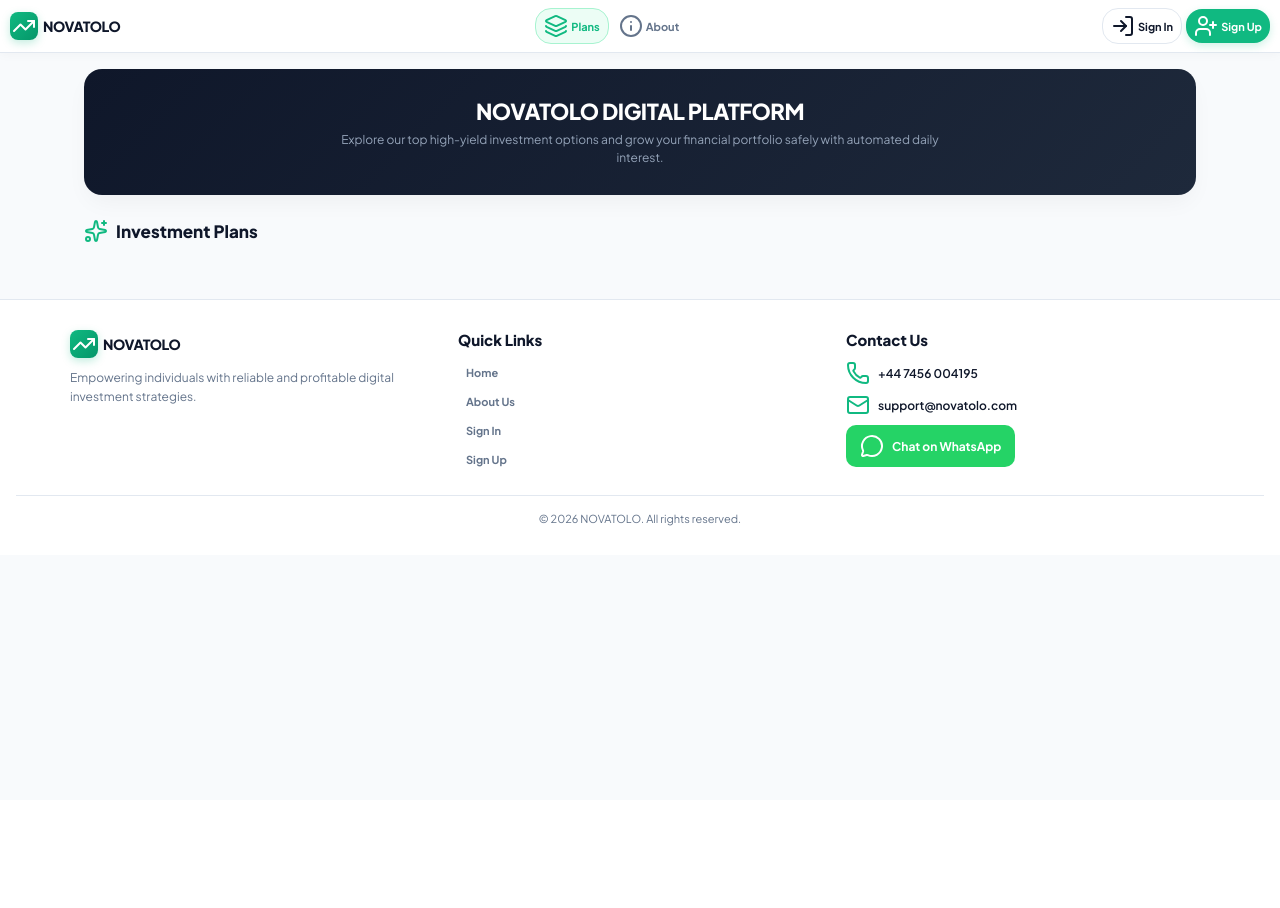
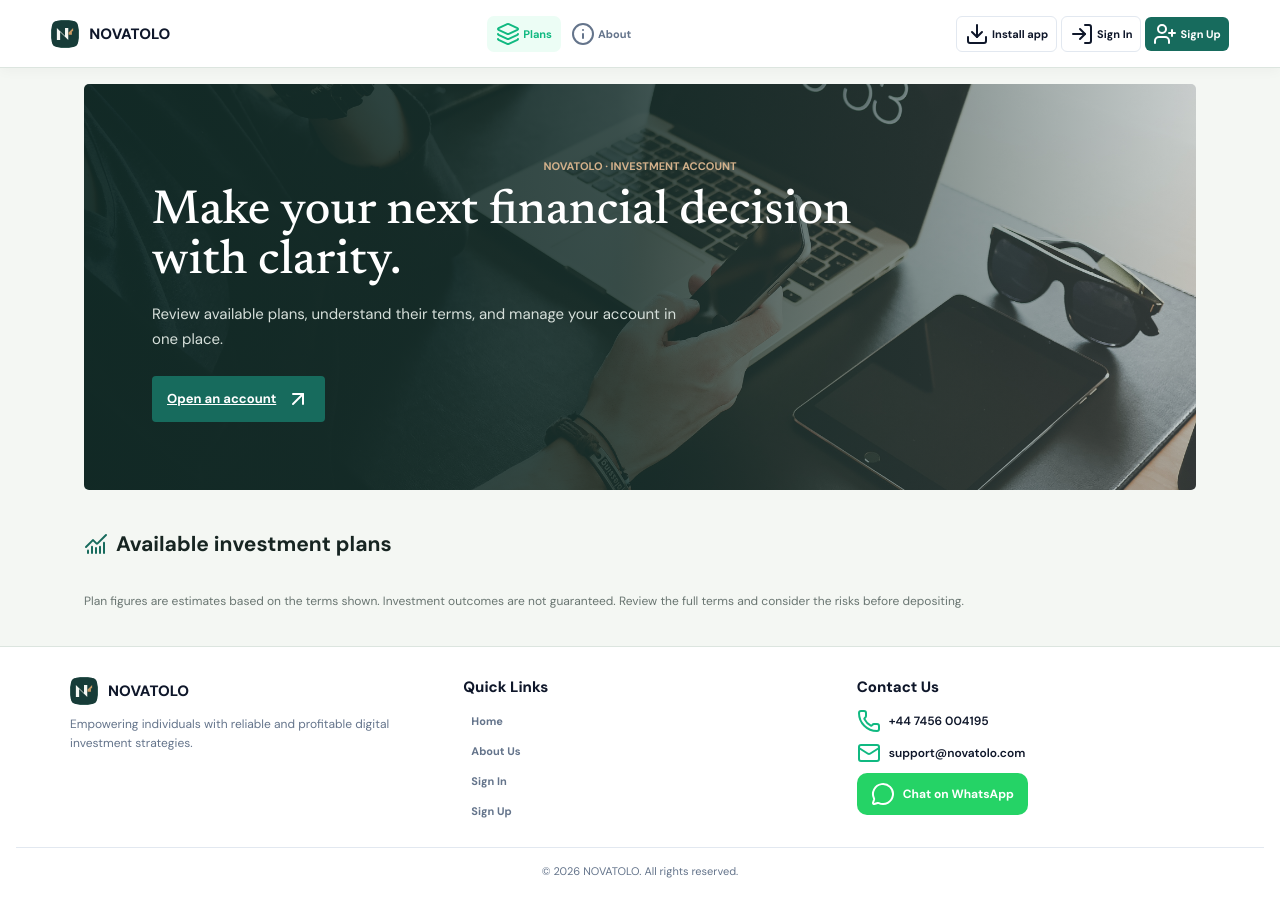
Before and after one commit to TaiOneIT/novatolo, a PHP site: page / in a window 1280 px wide. Before the commit the page ends 526 px from the top, so only its background shows below. Run offline with PHP 8.4, Linux system fonts and the light colour scheme; data that the repository does not hold is empty.

Commit message:
Update Novatolo platform files and investment tiers

```diff
--- /dev/null
+++ b/brand.css
@@ -0,0 +1,142 @@
+:root {
+    --brand-ink: #172522;
+    --brand-muted: #697571;
+    --brand-line: #dce5df;
+    --brand-paper: #f4f7f3;
+    --brand-green: #176b5d;
+    --brand-green-dark: #123f38;
+    --brand-copper: #b4773c;
+}
+
+* { font-family: 'DM Sans', sans-serif; }
+html, body { background: var(--brand-paper); color: var(--brand-ink); }
+button, input, textarea, select { font-family: 'DM Sans', sans-serif; }
+.brand-name, .brand { letter-spacing: 0; }
+.logo-icon, .brand-mark {
+    background: var(--brand-green-dark) !important;
+    border: 1px solid rgba(255,255,255,.13);
+    border-radius: 10px !important;
+    box-shadow: none !important;
+}
+.logo-icon img, .brand-mark img { display: block; width: 100%; height: 100%; object-fit: contain; }
+
+/* Public pages */
+.navbar {
+    min-height: 68px;
+    padding: 10px clamp(16px, 4vw, 56px) !important;
+    border-color: var(--brand-line) !important;
+    box-shadow: 0 3px 12px rgba(23,37,34,.035) !important;
+}
+.brand-logo { gap: 10px !important; }
+.brand-name { font-size: 15px !important; letter-spacing: 0 !important; }
+.nav-link { border-radius: 7px !important; }
+.nav-link.active { border-color: transparent !important; }
+.btn-auth-login, .btn-auth-signup { border-radius: 6px !important; }
+.btn-auth-signup { background: var(--brand-green) !important; box-shadow: none !important; }
+.btn-auth-signup:hover { background: var(--brand-green-dark) !important; }
+.app-install { cursor: pointer; }
+.hero-banner {
+    min-height: 320px;
+    text-align: left !important;
+    padding: clamp(30px, 6vw, 68px) !important;
+    border-radius: 5px !important;
+    margin-bottom: 40px !important;
+    background: linear-gradient(90deg, rgba(15,40,36,.94) 0%, rgba(15,40,36,.82) 48%, rgba(15,40,36,.22) 100%), url('pexels-home-office-1867759.jpg') center 48% / cover !important;
+    display: flex;
+    flex-direction: column;
+    align-items: flex-start;
+    justify-content: center;
+    box-shadow: none !important;
+}
+.hero-kicker { color: #d3b18b !important; font-size: 11px !important; font-weight: 700; letter-spacing: 0; text-transform: uppercase; }
+.hero-banner h1 {
+    max-width: 720px;
+    margin-top: 12px;
+    font-family: 'Newsreader', serif !important;
+    font-size: 48px !important;
+    line-height: 1.05;
+    font-weight: 500 !important;
+    letter-spacing: 0 !important;
+}
+.hero-banner > p:not(.hero-kicker) { max-width: 550px; color: #d6dfda !important; font-size: 15px !important; line-height: 1.65 !important; margin: 15px 0 0 !important; }
+.hero-action { display: inline-flex; align-items: center; gap: 10px; margin-top: 24px; padding: 11px 15px; color: #fff; background: var(--brand-green); border-radius: 4px; font-size: 13px; font-weight: 700; }
+.section-title { margin-bottom: 17px !important; font-size: 21px !important; font-weight: 700 !important; }
+.plans-grid { gap: 16px !important; }
+.plan { border-radius: 5px !important; border-color: var(--brand-line) !important; box-shadow: 0 4px 15px rgba(23,37,34,.045) !important; }
+.plan:hover { transform: translateY(-2px) !important; box-shadow: 0 10px 24px rgba(23,37,34,.09) !important; }
+.plan-top { height: 145px !important; }
+.plan-top-overlay { background: linear-gradient(180deg, rgba(15,40,36,.05), rgba(15,40,36,.68)) !important; }
+.plan-pill { border-radius: 3px !important; }
+.pct-box { color: var(--brand-green) !important; background: #e8f1eb !important; border-color: #c6d8cc !important; border-radius: 6px !important; }
+.rate-val, .green { color: var(--brand-green) !important; }
+.limits-box { border-radius: 4px !important; background: #f7f9f6 !important; }
+.btn-invest { background: var(--brand-green) !important; border-radius: 4px !important; box-shadow: none !important; }
+.risk-note { margin: -23px 0 35px; color: var(--brand-muted); font-size: 12px; line-height: 1.6; }
+.footer-container { gap: 40px !important; }
+footer { border-color: var(--brand-line) !important; }
+
+/* Authentication */
+.auth-card, .about-card { border-radius: 5px !important; box-shadow: 0 10px 32px rgba(23,37,34,.07) !important; }
+.feature-box { border-radius: 4px !important; border-color: var(--brand-line) !important; }
+.toggle-tab.active, .btn-submit { background: var(--brand-green) !important; box-shadow: none !important; }
+.logo-icon { color: #fff; }
+
+/* Member area */
+.topbar { min-height: 66px; background: #fff !important; border-bottom-color: var(--brand-line) !important; box-shadow: 0 3px 14px rgba(23,37,34,.04) !important; }
+.brand { color: var(--brand-ink) !important; }
+.brand b { color: var(--brand-green) !important; }
+.top-link:hover, .top-link.active { color: var(--brand-green) !important; background: #edf3ee !important; border-color: #d7e4da !important; }
+.hero { border-radius: 5px !important; background: linear-gradient(105deg, #153b35 0%, #1b554a 67%, #9f7142 160%) !important; box-shadow: none !important; }
+.hero small { color: #d5b88f !important; letter-spacing: 0 !important; }
+.hero h1 { font-family: 'Newsreader', serif !important; font-size: 32px !important; letter-spacing: 0 !important; font-weight: 500 !important; }
+.balance-card, .info-card, .inv-card, .tx-card, .member-card, .chat-container { border-radius: 5px !important; box-shadow: 0 4px 14px rgba(23,37,34,.035) !important; }
+.balance-card.total { border-color: #c5d8cc !important; background: #eaf1eb !important; }
+.b-value { font-size: 16px !important; }
+.b-value.green { color: var(--brand-green) !important; }
+.deposit-btn, .submit, .top-link.chat-highlight, .nav-item.chat-highlight { background: var(--brand-green) !important; border-color: var(--brand-green) !important; box-shadow: none !important; animation: none !important; }
+.withdraw-btn { color: var(--brand-green) !important; background: #edf3ee !important; border-color: #ceddd1 !important; box-shadow: none !important; }
+.info-icon, .tx-switch button.active, .inv-card.invest-active { color: var(--brand-green) !important; background: #edf3ee !important; border-color: #ceddd1 !important; }
+.countdown, .chat-header, .withdraw-balance { background: #173c38 !important; border-radius: 5px !important; }
+.rate-val, .duration-val svg { color: var(--brand-green) !important; }
+.bottom-nav { border-radius: 8px !important; }
+.nav-item.active { color: var(--brand-green) !important; background: #edf3ee !important; border-color: #d2e0d5 !important; }
+.btn-code-copy, .btn-invest, .submit { background: var(--brand-green) !important; }
+.chat-form button { background: var(--brand-green) !important; }
+
+/* Admin console */
+.admin-navbar, .navbar.admin-navbar { background: #173c38 !important; }
+.admin-brand-mark { width: 34px; height: 34px; display: grid; place-items: center; }
+.admin-overview { display: grid; grid-template-columns: repeat(4, minmax(0, 1fr)); gap: 10px; margin-bottom: 14px; }
+.admin-overview > div { min-width: 0; padding: 14px 15px; background: #fff; border: 1px solid var(--brand-line); border-radius: 5px; }
+.admin-overview span { display: block; color: var(--brand-muted); font-size: 11px; font-weight: 600; }
+.admin-overview strong { display: block; margin-top: 5px; color: var(--brand-ink); font-size: 23px; font-weight: 700; }
+.admin-nav-btn { border-radius: 4px !important; border-color: var(--brand-line) !important; color: #3d514a !important; }
+.admin-nav-btn.active { color: #fff !important; background: var(--brand-green) !important; border-color: var(--brand-green) !important; box-shadow: none !important; }
+.admin-nav-btn.chat-tab-highlight { animation: none !important; border-width: 1px !important; background: #edf3ee !important; color: var(--brand-green) !important; }
+.admin-section { border-radius: 5px !important; border-color: var(--brand-line) !important; box-shadow: 0 4px 15px rgba(23,37,34,.035) !important; }
+.section-header h3 { color: var(--brand-ink) !important; }
+th { color: #30483e !important; background: #edf3ee !important; }
+th, td { border-bottom-color: #e5ebe6 !important; }
+.btn-green, .btn-blue { background: var(--brand-green) !important; }
+.thread-card { border-radius: 4px !important; border-color: var(--brand-line) !important; background: #f5f8f4 !important; }
+.thread-card.active { background: var(--brand-green) !important; border-color: var(--brand-green) !important; }
+.chat-history { border-color: var(--brand-line) !important; }
+.archived-panel { border-color: #c8d7cb !important; }
+.status-active { background: #e6f0e8 !important; color: var(--brand-green) !important; }
+
+@media (max-width: 680px) {
+    .hero-banner { min-height: 300px; margin-bottom: 30px !important; }
+    .hero-banner h1 { font-size: 36px !important; }
+    .app-install { padding: 6px !important; font-size: 0 !important; }
+    .app-install svg { margin: 0; }
+}
+
+@media (max-width: 640px) {
+    .admin-overview { grid-template-columns: repeat(2, minmax(0, 1fr)); }
+    .admin-overview > div { padding: 11px; }
+    .admin-overview strong { font-size: 20px; }
+}
+
+@media (prefers-reduced-motion: reduce) {
+    *, *::before, *::after { scroll-behavior: auto !important; animation-duration: .01ms !important; transition-duration: .01ms !important; }
+}
--- a/create_admin.php
+++ b/create_admin.php
@@ -1,5 +1,10 @@
 <?php
 // create_admin.php
+if (PHP_SAPI !== 'cli') {
+    http_response_code(404);
+    exit;
+}
+
 require_once 'db.php';
 
 $phone = '0792841159';
--- a/index.php
+++ b/index.php
@@ -13,6 +13,9 @@ if (!empty($_GET['ref'])) {
 
 $ref_code_param = $_SESSION['ref_code'] ?? '';
 $ref_query = !empty($ref_code_param) ? '?ref=' . rawurlencode($ref_code_param) : '';
+$protocol = (!empty($_SERVER['HTTPS']) && $_SERVER['HTTPS'] !== 'off') ? 'https' : 'http';
+$site_path = rtrim(str_replace('\\', '/', dirname($_SERVER['SCRIPT_NAME'] ?? '/')), '/');
+$site_url = rtrim($protocol . '://' . ($_SERVER['HTTP_HOST'] ?? 'localhost') . $site_path, '/');
 
 function money($amount): string {
     return number_format((float)$amount, 0) . ' RWF';
@@ -35,31 +38,9 @@ $plan_images = [
     9 => 'pexels-laptop-1842297.jpg'
 ];
 
-// Sync & Fetch Exact 9 Database Plans
+// Read the configured plans without changing database records on page load.
 $plans = [];
 try {
-    $default_plans = [
-        ['id' => 1, 'name' => 'Starter Plan',  'profit_rate' => 30.00,  'duration_days' => 3,  'min_amount' => 5000.00,    'max_amount' => 5000.00],
-        ['id' => 2, 'name' => 'Bronze Plan',   'profit_rate' => 40.00,  'duration_days' => 7,  'min_amount' => 10000.00,   'max_amount' => 10000.00],
-        ['id' => 3, 'name' => 'Silver Plan',   'profit_rate' => 50.00,  'duration_days' => 10, 'min_amount' => 15000.00,   'max_amount' => 15000.00],
-        ['id' => 4, 'name' => 'Gold Plan',     'profit_rate' => 60.00,  'duration_days' => 10, 'min_amount' => 20000.00,   'max_amount' => 20000.00],
-        ['id' => 5, 'name' => 'Platinum Plan', 'profit_rate' => 70.00,  'duration_days' => 15, 'min_amount' => 50000.00,   'max_amount' => 50000.00],
-        ['id' => 6, 'name' => 'Starter',       'profit_rate' => 60.00,  'duration_days' => 10, 'min_amount' => 100000.00,  'max_amount' => 100000.00],
-        ['id' => 7, 'name' => 'Bronze',        'profit_rate' => 80.00,  'duration_days' => 15, 'min_amount' => 200000.00,  'max_amount' => 200000.00],
-        ['id' => 8, 'name' => 'Silver',        'profit_rate' => 80.00,  'duration_days' => 20, 'min_amount' => 500000.00,  'max_amount' => 500000.00],
-        ['id' => 9, 'name' => 'Gold',          'profit_rate' => 100.00, 'duration_days' => 30, 'min_amount' => 1000000.00, 'max_amount' => 1000000.00]
-    ];
-    foreach ($default_plans as $dp) {
-        $check = $pdo->prepare('SELECT id FROM investment_plans WHERE id = ?');
-        $check->execute([$dp['id']]);
-        if (!$check->fetch()) {
-            $ins = $pdo->prepare('INSERT INTO investment_plans (id, name, profit_rate, duration_days, min_amount, max_amount) VALUES (?, ?, ?, ?, ?, ?)');
-            $ins->execute([$dp['id'], $dp['name'], $dp['profit_rate'], $dp['duration_days'], $dp['min_amount'], $dp['max_amount']]);
-        } else {
-            $upd = $pdo->prepare('UPDATE investment_plans SET name = ?, profit_rate = ?, duration_days = ?, min_amount = ?, max_amount = ? WHERE id = ?');
-            $upd->execute([$dp['name'], $dp['profit_rate'], $dp['duration_days'], $dp['min_amount'], $dp['max_amount'], $dp['id']]);
-        }
-    }
     $plans = $pdo->query('SELECT * FROM investment_plans ORDER BY id ASC LIMIT 9')->fetchAll();
 } catch (Throwable $e) {
     $plans = [];
@@ -69,16 +50,27 @@ try {
 <html lang="en">
 <head>
     <meta charset="UTF-8">
-    <meta name="viewport" content="width=device-width, initial-scale=1.0, maximum-scale=1.0, user-scalable=no">
-    <title>NOVATOLO - Digital Investment Platform</title>
+    <meta name="viewport" content="width=device-width, initial-scale=1.0">
+    <meta name="theme-color" content="#173c38">
+    <title>NOVATOLO | Investment Account</title>
 
-    <meta name="description" content="Join NOVATOLO investment platform and start growing your portfolio today.">
+    <meta name="description" content="Explore NOVATOLO investment plans, account services, and support. Review plan terms and risks before investing.">
+    <link rel="canonical" href="<?= e($site_url . '/index.php') ?>">
+    <link rel="icon" href="brand-icon.svg" type="image/svg+xml">
+    <link rel="manifest" href="site.webmanifest">
     <meta property="og:type" content="website">
-    <meta property="og:title" content="NOVATOLO Platform">
-    <meta property="og:description" content="Join using my referral link and start investing with NOVATOLO today!">
-    <meta property="og:image" content="https://rwaandainvestment.freedev.app/logo.jpg">
+    <meta property="og:site_name" content="NOVATOLO">
+    <meta property="og:title" content="NOVATOLO | Investment Account">
+    <meta property="og:description" content="Explore NOVATOLO investment plans and account services. Review plan terms and risks before investing.">
+    <meta property="og:url" content="<?= e($site_url . '/index.php' . $ref_query) ?>">
+    <meta property="og:image" content="<?= e($site_url . '/logo.jpg') ?>">
+    <meta property="og:image:alt" content="NOVATOLO Digital Platform">
+    <meta name="twitter:card" content="summary_large_image">
+    <meta name="twitter:title" content="NOVATOLO | Investment Account">
+    <meta name="twitter:description" content="Explore NOVATOLO investment plans and account services.">
+    <meta name="twitter:image" content="<?= e($site_url . '/logo.jpg') ?>">
 
-    <link href="https://fonts.googleapis.com/css2?family=Plus+Jakarta+Sans:wght@400;500;600;700;800&display=swap" rel="stylesheet">
+    <link href="https://fonts.googleapis.com/css2?family=DM+Sans:wght@400;500;600;700;800&family=Newsreader:opsz,wght@6..72,500;6..72,600&display=swap" rel="stylesheet">
     <script src="https://unpkg.com/lucide@latest"></script>
     <style>
         :root {
@@ -232,12 +224,13 @@ try {
         .btn-whatsapp:hover { background: #1da851; }
         .footer-bottom { text-align: center; border-top: 1px solid var(--card-border); margin-top: 24px; padding-top: 16px; font-size: 11px; color: var(--text-muted); }
     </style>
+    <link rel="stylesheet" href="brand.css">
 </head>
 <body>
 
 <header class="navbar">
     <a href="index.php<?= $ref_query ?>" class="brand-logo">
-        <div class="logo-icon"><i data-lucide="trending-up" size="15"></i></div>
+        <div class="logo-icon"><img src="brand-icon.svg" alt="" width="22" height="22"></div>
         <span class="brand-name">NOVATOLO</span>
     </a>
 
@@ -247,6 +240,7 @@ try {
     </div>
 
     <div class="nav-right-auth">
+        <button type="button" class="btn-auth-login app-install" data-install-app><i data-lucide="download" size="13"></i> Install app</button>
         <a href="login.php<?= $ref_query ?>" class="btn-auth-login"><i data-lucide="log-in" size="13"></i> Sign In</a>
         <a href="register.php<?= $ref_query ?>" class="btn-auth-signup"><i data-lucide="user-plus" size="13"></i> Sign Up</a>
     </div>
@@ -254,12 +248,14 @@ try {
 
 <div class="container">
     <div class="hero-banner">
-        <h1>NOVATOLO DIGITAL PLATFORM</h1>
-        <p>Explore our top high-yield investment options and grow your financial portfolio safely with automated daily interest.</p>
+        <p class="hero-kicker">NOVATOLO · INVESTMENT ACCOUNT</p>
+        <h1>Make your next financial decision with clarity.</h1>
+        <p>Review available plans, understand their terms, and manage your account in one place.</p>
+        <a class="hero-action" href="register.php<?= $ref_query ?>">Open an account <i data-lucide="arrow-up-right" size="16"></i></a>
     </div>
 
     <div class="section-title">
-        <i data-lucide="sparkles" size="18" color="#10B981"></i> Investment Plans
+        <i data-lucide="chart-no-axes-combined" size="18" color="#176b5d"></i> Available investment plans
     </div>
 
     <div class="plans-grid">
@@ -288,7 +284,7 @@ try {
                         <div class="limits-box">
                             <div class="limit-row"><span class="limit-label">Invest Amount</span><strong class="limit-val"><?= money($planAmount) ?></strong></div>
                             <div class="limit-row"><span class="limit-label">Daily Profit</span><strong class="limit-val green"><?= money($dailyProfit) ?> / day</strong></div>
-                            <div class="limit-row"><span class="limit-label">Total Return</span><strong class="limit-val"><?= money($totalReturn) ?></strong></div>
+                            <div class="limit-row"><span class="limit-label">Estimated total return</span><strong class="limit-val"><?= money($totalReturn) ?></strong></div>
                         </div>
                         <button class="btn-invest" onclick="promptLogin()"><i data-lucide="trending-up" size="14"></i> Invest Plan</button>
                     </div>
@@ -296,6 +292,7 @@ try {
             </article>
         <?php endforeach; ?>
     </div>
+    <p class="risk-note">Plan figures are estimates based on the terms shown. Investment outcomes are not guaranteed. Review the full terms and consider the risks before depositing.</p>
 </div>
 
 <div class="modal-overlay" id="authModal">
@@ -315,7 +312,7 @@ try {
     <div class="footer-container">
         <div class="footer-col">
             <div class="brand-logo" style="margin-bottom: 10px;">
-                <div class="logo-icon"><i data-lucide="trending-up" size="15"></i></div>
+                <div class="logo-icon"><img src="brand-icon.svg" alt="" width="22" height="22"></div>
                 <span class="brand-name">NOVATOLO</span>
             </div>
             <p>Empowering individuals with reliable and profitable digital investment strategies.</p>
--- a/reset_admin.php
+++ b/reset_admin.php
@@ -1,5 +1,10 @@
 <?php
 // reset_admin.php
+if (PHP_SAPI !== 'cli') {
+    http_response_code(404);
+    exit;
+}
+
 require_once 'db.php';
 
 $phone = '0792841159';
```
Also changed, not shown: about.php (+15 -10 lines), admin.php (+29 -11 lines), dashboard.php (+31 -28 lines), install.js (added, +31 -0 lines), login.php (+11 -19 lines), logout.php (added, +12 -0 lines), register.php (+24 -11 lines), sw.js (added, +30 -0 lines), brand-icon.svg (added), site.webmanifest (added).
